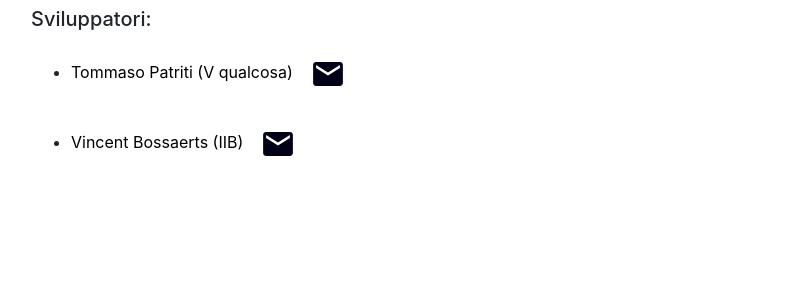
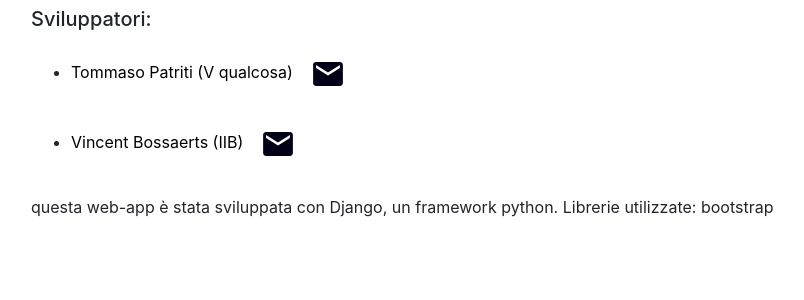
Before and after one commit to Ro0t-set/problemi-tecnici, a Django app: page /info/ in a window 1280 px wide. Shown: the part 142-442 px from the top of the page, without its empty margins (54-858 px from the left). Run offline with Django 3.2, Linux system fonts and the light colour scheme; some libraries are stand-ins or nearby versions.

```diff
--- a/app/templates/info.html
+++ b/app/templates/info.html
@@ -17,6 +17,8 @@
   </a></li>
 </ul>
 
+<p>questa web-app è stata sviluppata con Django, un framework python. Librerie utilizzate: bootstrap</p>
+
 
 
 </div>
```
Also changed, not shown: db.sqlite3.
